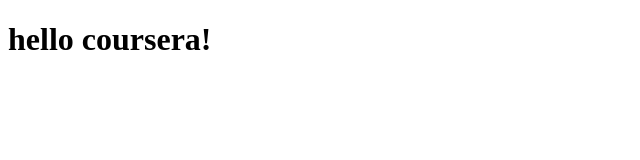
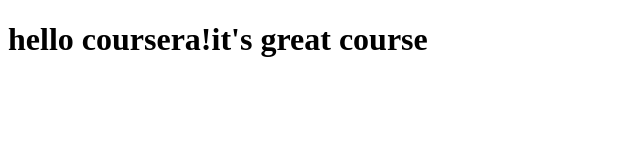
Before and after one commit to kalid0813/coursera-test, a plain HTML site: page site/index.html in a window 1280 px wide. Shown: the whole page, without its empty margins (0-640 px from the left). Drawn offline with Linux system fonts and the light colour scheme.

Commit message:
small addition to our page content.

```diff
--- a/site/index.html
+++ b/site/index.html
@@ -4,7 +4,7 @@
 	<title>hello coursera!</title>
 </head>
 <body>
-<h1>hello coursera!</h1>
+<h1>hello coursera!it's great course</h1>
 
 </body>
 </html>
```
